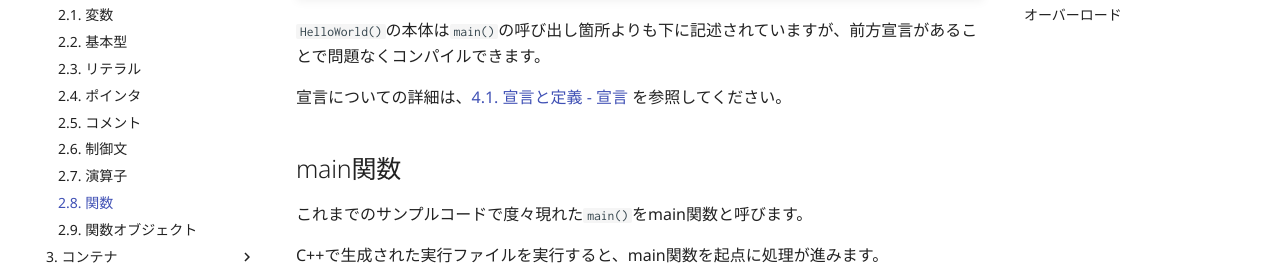
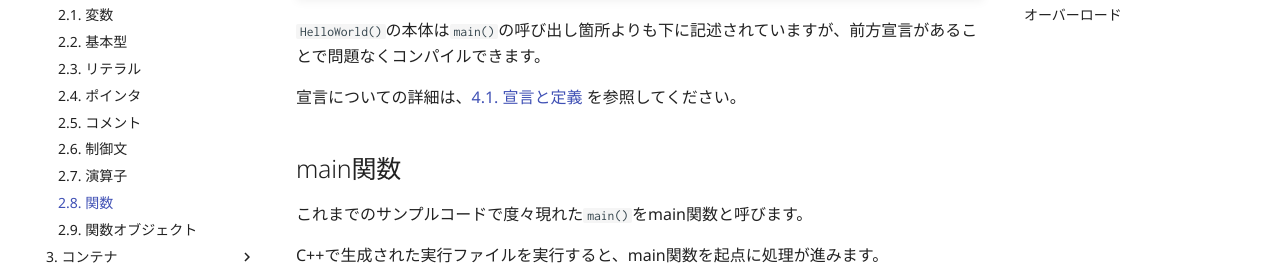
Before and after one commit to rinatz/cpp-book, an MkDocs documentation site: the page built from docs/ch02-08-functions.md, in a window 1280 px wide and 900 px high, scrolled down 1353 px. Shown: the part 174-449 px from the top of the window. Built offline with MkDocs 1.6.1 and Material for MkDocs 9.7.7, drawn with Linux system fonts in a browser that asks for light colours; comment, search, counter and statistics services are not loaded.

Commit message:
Remove anchor from link

```diff
--- a/docs/ch02-08-functions.md
+++ b/docs/ch02-08-functions.md
@@ -70,8 +70,8 @@
 
 `HelloWorld()`の本体は`main()`の呼び出し箇所よりも下に記述されていますが、前方宣言があることで問題なくコンパイルできます。
 
-宣言についての詳細は、[4.1. 宣言と定義 - 宣言][declarations-and-definitions] を参照してください。
-[declarations-and-definitions]: ch04-01-declarations-and-definitions.md#_2
+宣言についての詳細は、[4.1. 宣言と定義][declarations-and-definitions] を参照してください。
+[declarations-and-definitions]: ch04-01-declarations-and-definitions.md
 
 ## main関数
 これまでのサンプルコードで度々現れた`main()`をmain関数と呼びます。
```
